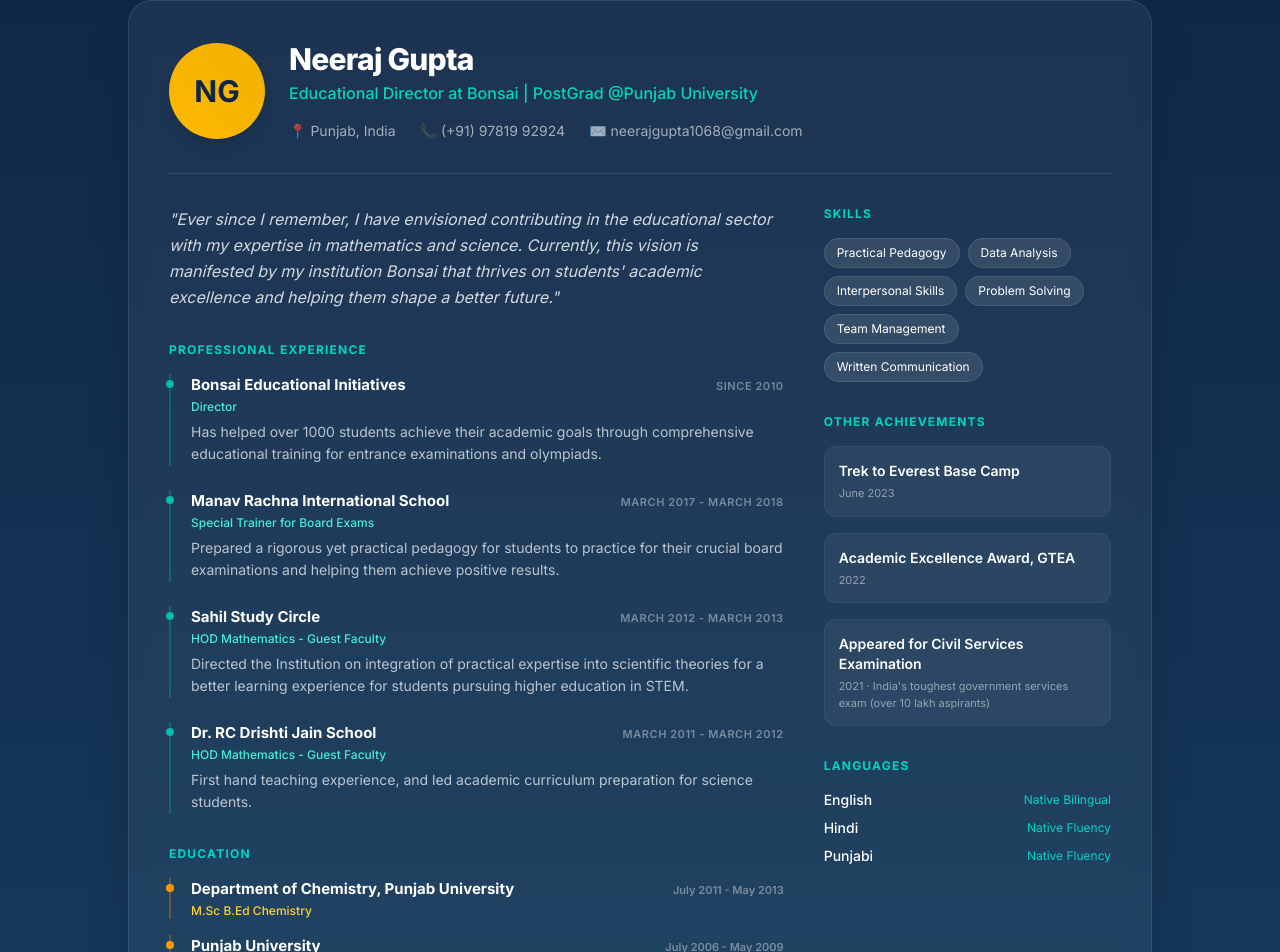
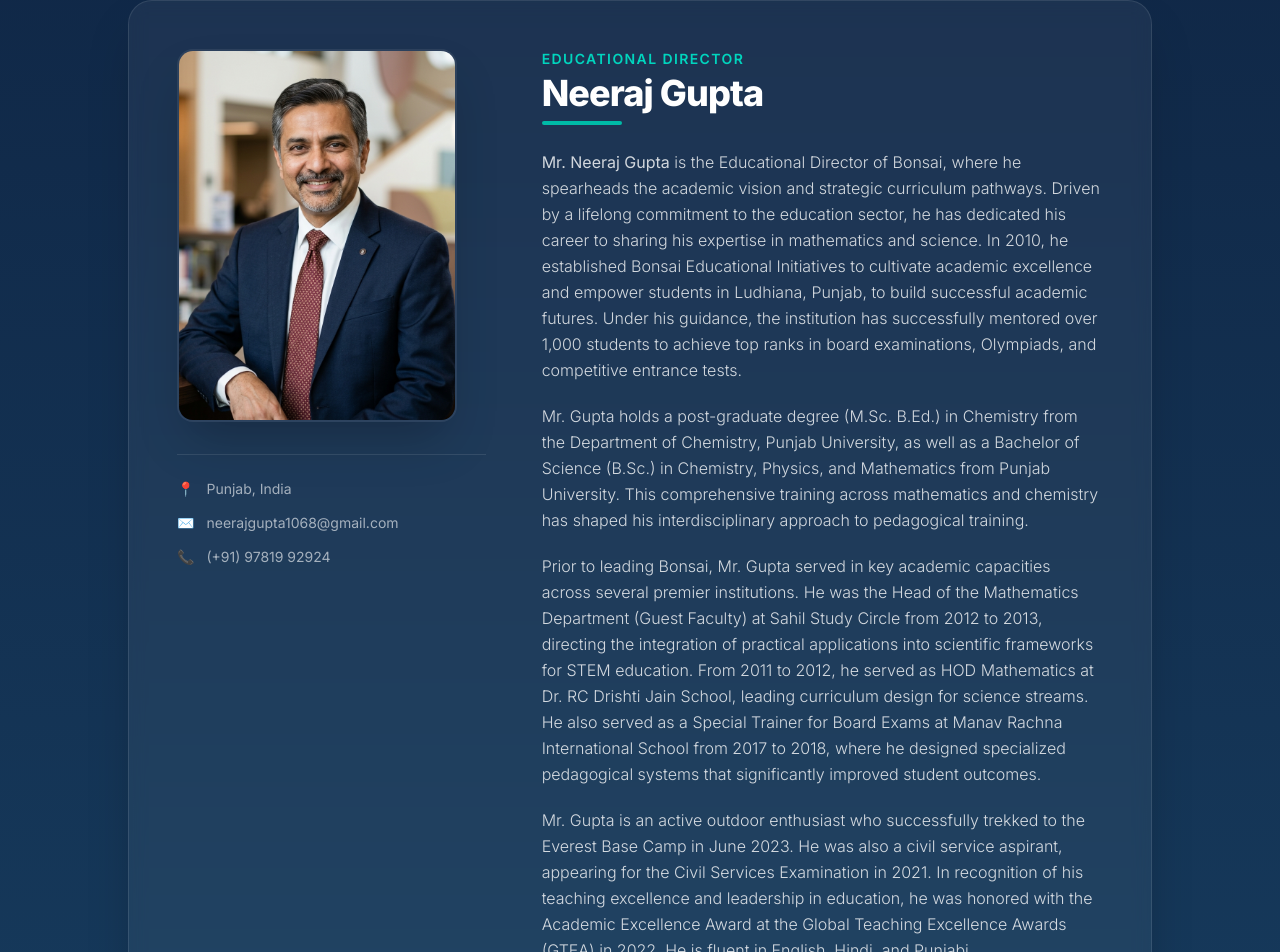
Before and after one commit to Iamthenoobcoder/bonsai-educations, a Next.js app: page / in a window 1280 px wide. Shown: the part 2462-3414 px from the top of the page. Built offline with nearby package versions, Linux system fonts and the light colour scheme.

Commit message:
feat: design executive biography profile layout for Neeraj Gupta matching RIL template

```diff
--- a/app/(public)/page.tsx
+++ b/app/(public)/page.tsx
@@ -238,165 +238,62 @@ export default function LandingPage() {
       {/* FACULTY/DIRECTOR */}
       <section id="faculty" className="py-20 px-6 md:px-[5%] bg-gradient-to-b from-navy to-[#163a5c]">
         <div className="text-center mb-12">
-          <span className="text-white/50 text-[13px] font-semibold tracking-widest uppercase">The Leadership</span>
-          <h2 className="display text-[38px] font-bold text-white mt-2.5">Educational Director</h2>
+          <span className="text-white/50 text-[13px] font-semibold tracking-widest uppercase">Leadership Profile</span>
+          <h2 className="display text-[38px] font-bold text-white mt-2.5">Board of Directors</h2>
         </div>
 
-        <div className="w-full max-w-5xl mx-auto bg-white/5 border border-white/10 rounded-3xl p-6 md:p-10 text-white shadow-2xl backdrop-blur-sm">
-          {/* Header Row */}
-          <div className="flex flex-col md:flex-row items-start md:items-center gap-6 pb-8 border-b border-white/10">
-            <div className="w-20 h-20 md:w-24 md:h-24 rounded-full bg-gradient-to-tr from-amber-400 to-yellow-500 flex items-center justify-center text-navy font-bold text-3xl shadow-lg shrink-0">
-              NG
-            </div>
-            <div className="flex-1">
-              <h3 className="text-2xl md:text-3xl font-extrabold tracking-tight text-white">Neeraj Gupta</h3>
-              <p className="text-teal-400 font-medium mt-1 text-sm md:text-base">
-                Educational Director at Bonsai | PostGrad @Punjab University
-              </p>
-              <div className="flex flex-wrap gap-x-6 gap-y-2 mt-4 text-white/60 text-xs md:text-sm">
-                <span className="flex items-center gap-1.5">📍 Punjab, India</span>
-                <span className="flex items-center gap-1.5">📞 (+91) 97819 92924</span>
-                <span className="flex items-center gap-1.5">✉️ neerajgupta1068@gmail.com</span>
+        <div className="w-full max-w-5xl mx-auto bg-white/5 border border-white/10 rounded-3xl p-8 md:p-12 text-white shadow-2xl backdrop-blur-sm">
+          <div className="flex flex-col md:flex-row gap-10 md:gap-14 items-start">
+            {/* Left Column: Headshot & Contact */}
+            <div className="w-full md:w-1/3 shrink-0 flex flex-col items-center md:items-start">
+              <div className="relative w-full max-w-[280px] aspect-[3/4] rounded-2xl overflow-hidden border-2 border-white/10 shadow-2xl bg-navy/50">
+                <Image
+                  src="/neeraj_gupta_headshot.png"
+                  alt="Neeraj Gupta Headshot"
+                  fill
+                  className="object-cover object-top hover:scale-105 transition-transform duration-500"
+                  sizes="(max-w-768px) 100vw, 280px"
+                  priority
+                />
               </div>
-            </div>
-          </div>
-
-          {/* Grid Content */}
-          <div className="grid md:grid-cols-3 gap-10 mt-8">
-            {/* Left/Middle Column - Bio, Experience & Education */}
-            <div className="md:col-span-2 space-y-8">
-              {/* Bio */}
-              <div>
-                <p className="text-white/80 leading-relaxed text-sm md:text-base italic">
-                  &quot;Ever since I remember, I have envisioned contributing in the educational sector with my expertise in mathematics and science. Currently, this vision is manifested by my institution Bonsai that thrives on students&apos; academic excellence and helping them shape a better future.&quot;
+              <div className="mt-8 w-full space-y-3.5 border-t border-white/10 pt-6 text-sm text-white/60">
+                <p className="flex items-center gap-3">
+                  <span className="text-teal-400 font-bold">📍</span> Punjab, India
                 </p>
-              </div>
-
-              {/* Professional Experience */}
-              <div>
-                <h4 className="text-xs font-bold tracking-widest text-teal-400 uppercase mb-4">Professional Experience</h4>
-                <div className="space-y-6">
-                  {[
-                    {
-                      title: "Director",
-                      company: "Bonsai Educational Initiatives",
-                      period: "Since 2010",
-                      desc: "Has helped over 1000 students achieve their academic goals through comprehensive educational training for entrance examinations and olympiads."
-                    },
-                    {
-                      title: "Special Trainer for Board Exams",
-                      company: "Manav Rachna International School",
-                      period: "March 2017 - March 2018",
-                      desc: "Prepared a rigorous yet practical pedagogy for students to practice for their crucial board examinations and helping them achieve positive results."
-                    },
-                    {
-                      title: "HOD Mathematics - Guest Faculty",
-                      company: "Sahil Study Circle",
-                      period: "March 2012 - March 2013",
-                      desc: "Directed the Institution on integration of practical expertise into scientific theories for a better learning experience for students pursuing higher education in STEM."
-                    },
-                    {
-                      title: "HOD Mathematics - Guest Faculty",
-                      company: "Dr. RC Drishti Jain School",
-                      period: "March 2011 - March 2012",
-                      desc: "First hand teaching experience, and led academic curriculum preparation for science students."
-                    }
-                  ].map((exp, idx) => (
-                    <div key={idx} className="relative pl-5 border-l-2 border-teal-500/30 hover:border-teal-400 transition-colors">
-                      <div className="absolute w-2 h-2 rounded-full bg-teal-500 left-[-5px] top-1.5" />
-                      <div className="flex justify-between items-baseline flex-wrap gap-2">
-                        <span className="font-bold text-[15px] text-white">{exp.company}</span>
-                        <span className="text-[11px] font-semibold text-white/40 uppercase tracking-wider">{exp.period}</span>
-                      </div>
-                      <p className="text-xs text-teal-300 font-medium mt-0.5">{exp.title}</p>
-                      <p className="text-white/70 text-xs md:text-sm mt-1.5 leading-relaxed">{exp.desc}</p>
-                    </div>
-                  ))}
-                </div>
-              </div>
-
-              {/* Education */}
-              <div>
-                <h4 className="text-xs font-bold tracking-widest text-teal-400 uppercase mb-4">Education</h4>
-                <div className="space-y-4">
-                  {[
-                    {
-                      degree: "M.Sc B.Ed Chemistry",
-                      inst: "Department of Chemistry, Punjab University",
-                      period: "July 2011 - May 2013"
-                    },
-                    {
-                      degree: "B.Sc Chemistry, Physics, Mathematics",
-                      inst: "Punjab University",
-                      period: "July 2006 - May 2009"
-                    }
-                  ].map((edu, idx) => (
-                    <div key={idx} className="border-l-2 border-amber-500/30 pl-5 relative">
-                      <div className="absolute w-2 h-2 rounded-full bg-amber-500 left-[-5px] top-1.5" />
-                      <div className="flex justify-between items-baseline flex-wrap gap-2">
-                        <span className="font-bold text-[15px] text-white">{edu.inst}</span>
-                        <span className="text-[11px] font-semibold text-white/40">{edu.period}</span>
-                      </div>
-                      <p className="text-xs text-amber-300 font-medium mt-0.5">{edu.degree}</p>
-                    </div>
-                  ))}
-                </div>
+                <p className="flex items-center gap-3">
+                  <span className="text-teal-400 font-bold">✉️</span> neerajgupta1068@gmail.com
+                </p>
+                <p className="flex items-center gap-3">
+                  <span className="text-teal-400 font-bold">📞</span> (+91) 97819 92924
+                </p>
               </div>
             </div>
 
-            {/* Right Column - Skills, Achievements, Languages */}
-            <div className="space-y-8">
-              {/* Skills */}
+            {/* Right Column: Bio Narrative */}
+            <div className="flex-1 space-y-6">
               <div>
-                <h4 className="text-xs font-bold tracking-widest text-teal-400 uppercase mb-4">Skills</h4>
-                <div className="flex flex-wrap gap-2">
-                  {[
-                    "Practical Pedagogy",
-                    "Data Analysis",
-                    "Interpersonal Skills",
-                    "Problem Solving",
-                    "Team Management",
-                    "Written Communication"
-                  ].map((skill) => (
-                    <span key={skill} className="text-xs bg-white/10 border border-white/10 px-3 py-1.5 rounded-full hover:bg-white/20 transition-colors">
-                      {skill}
-                    </span>
-                  ))}
-                </div>
+                <span className="text-teal-400 font-semibold tracking-widest text-xs md:text-sm uppercase block mb-1">
+                  Educational Director
+                </span>
+                <h3 className="text-3xl md:text-4xl font-extrabold tracking-tight text-white mb-2">
+                  Neeraj Gupta
+                </h3>
+                <div className="h-1 w-20 bg-teal-500 rounded-full" />
               </div>
 
-              {/* Achievements */}
-              <div>
-                <h4 className="text-xs font-bold tracking-widest text-teal-400 uppercase mb-4">Other Achievements</h4>
-                <div className="space-y-4">
-                  {[
-                    { title: "Trek to Everest Base Camp", subtitle: "June 2023" },
-                    { title: "Academic Excellence Award, GTEA", subtitle: "2022" },
-                    { title: "Appeared for Civil Services Examination", subtitle: "2021 · India's toughest government services exam (over 10 lakh aspirants)" }
-                  ].map((ach, idx) => (
-                    <div key={idx} className="bg-white/5 border border-white/5 p-3.5 rounded-xl hover:bg-white/10 transition-colors">
-                      <p className="font-semibold text-xs md:text-sm text-white">{ach.title}</p>
-                      <p className="text-white/50 text-[11px] mt-1">{ach.subtitle}</p>
-                    </div>
-                  ))}
-                </div>
-              </div>
-
-              {/* Languages */}
-              <div>
-                <h4 className="text-xs font-bold tracking-widest text-teal-400 uppercase mb-4">Languages</h4>
-                <div className="space-y-2">
-                  {[
-                    { lang: "English", prof: "Native Bilingual" },
-                    { lang: "Hindi", prof: "Native Fluency" },
-                    { lang: "Punjabi", prof: "Native Fluency" }
-                  ].map((l) => (
-                    <div key={l.lang} className="flex justify-between items-center text-xs md:text-sm">
-                      <span className="font-medium text-white">{l.lang}</span>
-                      <span className="text-teal-400 text-xs">{l.prof}</span>
-                    </div>
-                  ))}
-                </div>
+              <div className="space-y-5 text-white/80 leading-relaxed text-sm md:text-base font-light">
+                <p>
+                  <strong>Mr. Neeraj Gupta</strong> is the Educational Director of Bonsai, where he spearheads the academic vision and strategic curriculum pathways. Driven by a lifelong commitment to the education sector, he has dedicated his career to sharing his expertise in mathematics and science. In 2010, he established Bonsai Educational Initiatives to cultivate academic excellence and empower students in Ludhiana, Punjab, to build successful academic futures. Under his guidance, the institution has successfully mentored over 1,000 students to achieve top ranks in board examinations, Olympiads, and competitive entrance tests.
+                </p>
+                <p>
+                  Mr. Gupta holds a post-graduate degree (M.Sc. B.Ed.) in Chemistry from the Department of Chemistry, Punjab University, as well as a Bachelor of Science (B.Sc.) in Chemistry, Physics, and Mathematics from Punjab University. This comprehensive training across mathematics and chemistry has shaped his interdisciplinary approach to pedagogical training.
+                </p>
+                <p>
+                  Prior to leading Bonsai, Mr. Gupta served in key academic capacities across several premier institutions. He was the Head of the Mathematics Department (Guest Faculty) at Sahil Study Circle from 2012 to 2013, directing the integration of practical applications into scientific frameworks for STEM education. From 2011 to 2012, he served as HOD Mathematics at Dr. RC Drishti Jain School, leading curriculum design for science streams. He also served as a Special Trainer for Board Exams at Manav Rachna International School from 2017 to 2018, where he designed specialized pedagogical systems that significantly improved student outcomes.
+                </p>
+                <p>
+                  Mr. Gupta is an active outdoor enthusiast who successfully trekked to the Everest Base Camp in June 2023. He was also a civil service aspirant, appearing for the Civil Services Examination in 2021. In recognition of his teaching excellence and leadership in education, he was honored with the Academic Excellence Award at the Global Teaching Excellence Awards (GTEA) in 2022. He is fluent in English, Hindi, and Punjabi.
+                </p>
               </div>
             </div>
           </div>
```
Also changed, not shown: public/neeraj_gupta_headshot.png (added).
